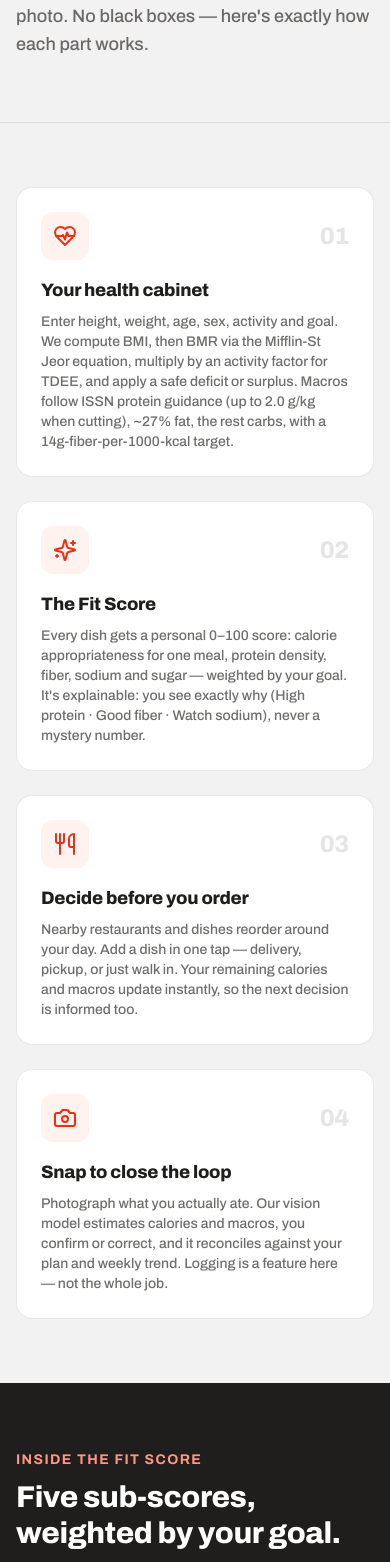
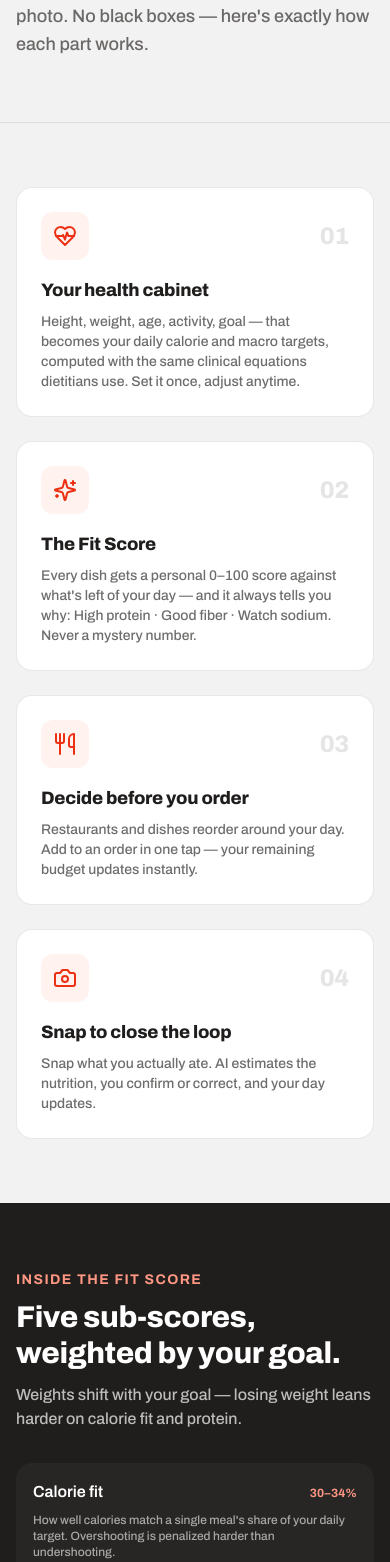
Before and after one commit to Forkcast-HQ/forkcast-web, a Next.js app: page /how-it-works in a window 390 px wide. Shown: the part 435-1997 px from the top of the page. Built offline with nearby package versions, Linux system fonts and the light colour scheme; no server answers.

Commit message:
Declutter nav sections: plain-language copy, remove duplicated architecture cards + redundant disclaimers

```diff
--- a/app/community/page.tsx
+++ b/app/community/page.tsx
@@ -77,7 +77,6 @@ export default function CommunityPage() {
 
       <p className="mt-8 text-xs text-ink/45">
         Interested in hearing when events go live? Create an account — members will be invited first.
-        Looking for the investor overview instead? It lives at <Link href="/business" className="font-semibold text-brand-700 underline">the opportunity</Link>.
       </p>
     </div>
   );
--- a/app/discover/page.tsx
+++ b/app/discover/page.tsx
@@ -256,9 +256,7 @@ export default function Discover() {
       <div className="mt-3 flex items-start gap-2 rounded-xl px-1 text-xs leading-relaxed text-ink/50">
         <Info className="mt-0.5 h-3.5 w-3.5 shrink-0 text-brand-600" />
         <p>
-          Catalog mixes demo listings, restaurant-published nutrition (quoted from public disclosures), and labeled
-          engine estimates. Prices, ratings, and delivery times are placeholders — always verify details, especially
-          allergens, with the restaurant.
+          Every dish shows its nutrition source (verified · published · estimated). Always confirm allergens with the restaurant.
         </p>
       </div>
 
--- a/app/for-restaurants/page.tsx
+++ b/app/for-restaurants/page.tsx
@@ -64,17 +64,17 @@ export default function ForRestaurants() {
           <Benefit
             icon={<Users className="h-6 w-6" />}
             title="Higher-intent customers"
-            body="Forkcast users are deciding where to eat around a goal. When your dish fits, you're the recommendation — not one of fifty thumbnails. Health-minded diners also visit more often and are more loyal."
+            body="Our diners are choosing around a goal — when your dish fits, you're the recommendation, not one of fifty thumbnails."
           />
           <Benefit
             icon={<Utensils className="h-6 w-6" />}
             title="Free menu nutrition"
-            body="We compute per-dish calories and macros for your whole menu — chain-exact where data exists, estimated where it doesn't. The compliance-grade transparency big chains have, without the lab bill."
+            body="We compute per-dish calories and macros for your whole menu — the transparency big chains have, without the lab bill."
           />
           <Benefit
             icon={<LineChart className="h-6 w-6" />}
             title="Insight you can use"
-            body="See which dishes win on Fit Score, what health-minded diners search for nearby, and where a lighter option would capture demand you're missing today."
+            body="See which dishes win, what diners near you search for, and where a lighter option would capture missed demand."
           />
         </div>
       </section>
--- a/app/how-it-works/page.tsx
+++ b/app/how-it-works/page.tsx
@@ -1,5 +1,5 @@
 import Link from "next/link";
-import { HeartPulse, Sparkles, Utensils, Camera, ArrowRight, Database, Store } from "lucide-react";
+import { HeartPulse, Sparkles, Utensils, Camera, ArrowRight } from "lucide-react";
 
 export const metadata = {
   title: "How it works — Forkcast",
@@ -31,25 +31,25 @@ export default function HowItWorks() {
             icon={<HeartPulse className="h-6 w-6" />}
             n="01"
             title="Your health cabinet"
-            body="Enter height, weight, age, sex, activity and goal. We compute BMI, then BMR via the Mifflin-St Jeor equation, multiply by an activity factor for TDEE, and apply a safe deficit or surplus. Macros follow ISSN protein guidance (up to 2.0 g/kg when cutting), ~27% fat, the rest carbs, with a 14g-fiber-per-1000-kcal target."
+            body="Height, weight, age, activity, goal — that becomes your daily calorie and macro targets, computed with the same clinical equations dietitians use. Set it once, adjust anytime."
           />
           <StepCard
             icon={<Sparkles className="h-6 w-6" />}
             n="02"
             title="The Fit Score"
-            body="Every dish gets a personal 0–100 score: calorie appropriateness for one meal, protein density, fiber, sodium and sugar — weighted by your goal. It's explainable: you see exactly why (High protein · Good fiber · Watch sodium), never a mystery number."
+            body="Every dish gets a personal 0–100 score against what's left of your day — and it always tells you why: High protein · Good fiber · Watch sodium. Never a mystery number."
           />
           <StepCard
             icon={<Utensils className="h-6 w-6" />}
             n="03"
             title="Decide before you order"
-            body="Nearby restaurants and dishes reorder around your day. Add a dish in one tap — delivery, pickup, or just walk in. Your remaining calories and macros update instantly, so the next decision is informed too."
+            body="Restaurants and dishes reorder around your day. Add to an order in one tap — your remaining budget updates instantly."
           />
           <StepCard
             icon={<Camera className="h-6 w-6" />}
             n="04"
             title="Snap to close the loop"
-            body="Photograph what you actually ate. Our vision model estimates calories and macros, you confirm or correct, and it reconciles against your plan and weekly trend. Logging is a feature here — not the whole job."
+            body="Snap what you actually ate. AI estimates the nutrition, you confirm or correct, and your day updates."
           />
         </div>
       </section>
@@ -60,9 +60,7 @@ export default function HowItWorks() {
           <span className="text-sm font-bold uppercase tracking-widest text-brand-300">Inside the Fit Score</span>
           <h2 className="mt-2 font-display text-3xl font-bold">Five sub-scores, weighted by your goal.</h2>
           <p className="mt-3 max-w-2xl text-white/70">
-            Each is normalized 0–1, then combined and scaled to 100. Weights shift for
-            weight-loss vs. muscle-building goals — e.g. losing weight leans harder on
-            calorie fit and protein.
+            Weights shift with your goal — losing weight leans harder on calorie fit and protein.
           </p>
           <div className="mt-8 grid gap-4 sm:grid-cols-2 lg:grid-cols-5">
             <ScorePart title="Calorie fit" w="30–34%" body="How well calories match a single meal's share of your daily target. Overshooting is penalized harder than undershooting." />
@@ -86,23 +84,11 @@ export default function HowItWorks() {
           menu, from chains to independents, into trustworthy per-dish nutrition.
         </p>
 
-        <div className="mt-10 grid gap-6 md:grid-cols-3">
-          <StepCard icon={<HeartPulse className="h-6 w-6" />} n="A" title="You" body="Your profile becomes daily targets, every nearby dish gets a Fit Score, and a quick photo keeps your day honest." />
-          <StepCard icon={<Database className="h-6 w-6" />} n="B" title="The nutrition layer" body="We turn any restaurant's menu into per-dish calories and macros — the part no off-the-shelf database covers — and always show how confident we are." />
-          <StepCard icon={<Store className="h-6 w-6" />} n="C" title="Restaurants" body="Partners upload a menu, get instant nutrition, and surface their best dishes to people who came to eat well." />
+        <div className="mt-8 rounded-2xl border border-black/5 bg-white p-5 text-sm text-ink/60">
+          <strong className="text-ink">Honesty by design:</strong> estimates are shown as
+          estimates, with a confidence label and easy correction — never presented as
+          clinical accuracy. Detailed architecture is shared with partners and investors on request.
         </div>
-
-        <div className="mt-8 rounded-2xl border border-black/5 bg-white p-5 text-sm text-ink/60">
-          <strong className="text-ink">Honesty by design:</strong> photo-based calorie
-          estimation has a physics-bound error floor (~16–25%). Forkcast leads with
-          menu name + description (where models match nutritionists), grounds estimates
-          in trusted nutrition data, and shows ranges — we sell &quot;fast, good-enough,
-          easy to correct,&quot; never clinical accuracy.
-        </div>
-
-        <p className="mt-6 text-sm text-ink/45">
-          The detailed system architecture and data pipeline are shared with partners and investors on request.
-        </p>
 
         <div className="mt-10 text-center">
           <Link href="/signup" className="inline-flex items-center gap-2 rounded-full bg-brand-600 px-6 py-3.5 text-base font-semibold text-white hover:bg-brand-700">
```
